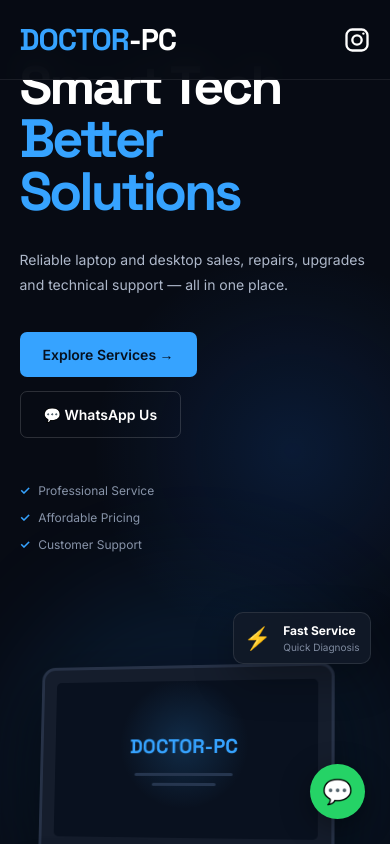
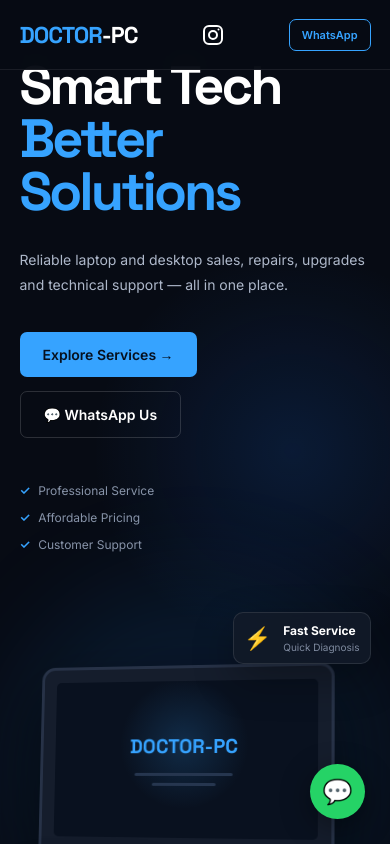
Before and after one commit to vijints41lap/DOCTOR---PC, a React (Vite) app: page / in a window 390 px wide. Shown: the top 844 px of the page. Built offline with nearby package versions, Linux system fonts and the light colour scheme.

Commit message:
mobile view

```diff
--- a/src/App.css
+++ b/src/App.css
@@ -1063,3 +1063,37 @@ footer {
   }
 
 }
+
+@media (max-width: 650px) {
+
+  .navbar {
+    height: 70px;
+    padding: 0 5%;
+  }
+
+  .logo {
+    font-size: 23px;
+  }
+
+  .nav-links {
+    display: none;
+  }
+
+  .instagram-nav {
+    display: flex;
+    font-size: 11px;
+    gap: 5px;
+  }
+
+  .instagram-nav svg {
+    width: 24px;
+    height: 24px;
+  }
+
+  .nav-button {
+    display: block;
+    padding: 8px 12px;
+    font-size: 11px;
+  }
+
+}
```
